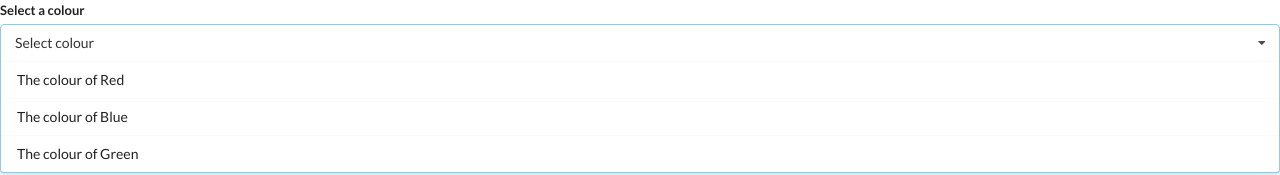
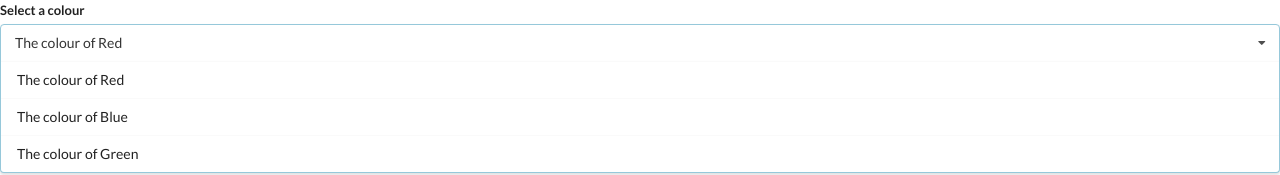
Before and after one commit to karina-miernik/React-practice, a React (Create React App) app: page / in a window 1280 px wide. Shown: the top 175 px of the page. Built offline with nearby package versions, Linux system fonts and the light colour scheme.

Commit message:
useState added to Dropdown

```diff
--- a/src/App.js
+++ b/src/App.js
@@ -1,4 +1,5 @@
-import React from 'react'
+/* eslint-disable no-unused-vars */
+import React, { useState } from 'react'
 import Accordion from './components/Accordion'
 import Search from './components/Search'
 import Dropdown from './components/Dropdown'
@@ -30,9 +31,13 @@
 
 ]
 export default () => {
+  const [selected, setSelected] = useState(options[0])
   return (
     <div>
-      <Dropdown options={options}/>
+      <Dropdown
+      selected={selected}
+      onSelectedChange = {setSelected}
+      options={options}/>
       {/* <Accordion items={items} /> */}
     </div>
   )
--- a/src/components/Dropdown.js
+++ b/src/components/Dropdown.js
@@ -1,10 +1,14 @@
 import React from 'react'
 
 
-const Dropdown = ({options}) =>{
+const Dropdown = ({options, selected, onSelectedChange}) =>{
   const renderedOptions = options.map((option)=> {
     return(
-      <div key={option.value} className="item">
+      <div
+      key={option.value}
+      className="item"
+      onClick={() => onSelectedChange(option)}
+      >
         {option.label}
       </div>
     )
@@ -15,7 +19,7 @@
         <label className="label">Select a colour</label>
         <div className="ui selection dropdown visible active">
           <i className="dropdown icon"></i>
-          <div className="text">Select colour</div>
+          <div className="text">{selected.label}</div>
           <div className="menu visible transition">
             {renderedOptions}
           </div>
```
